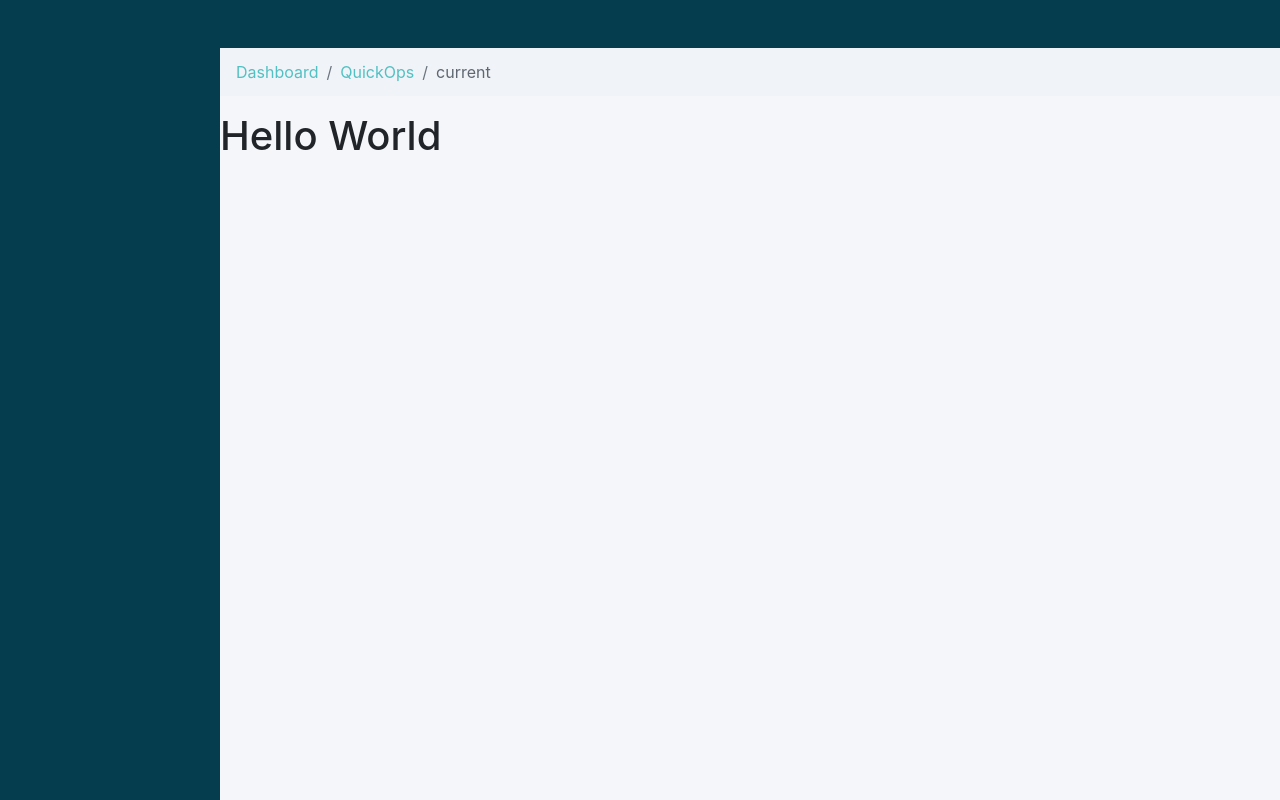
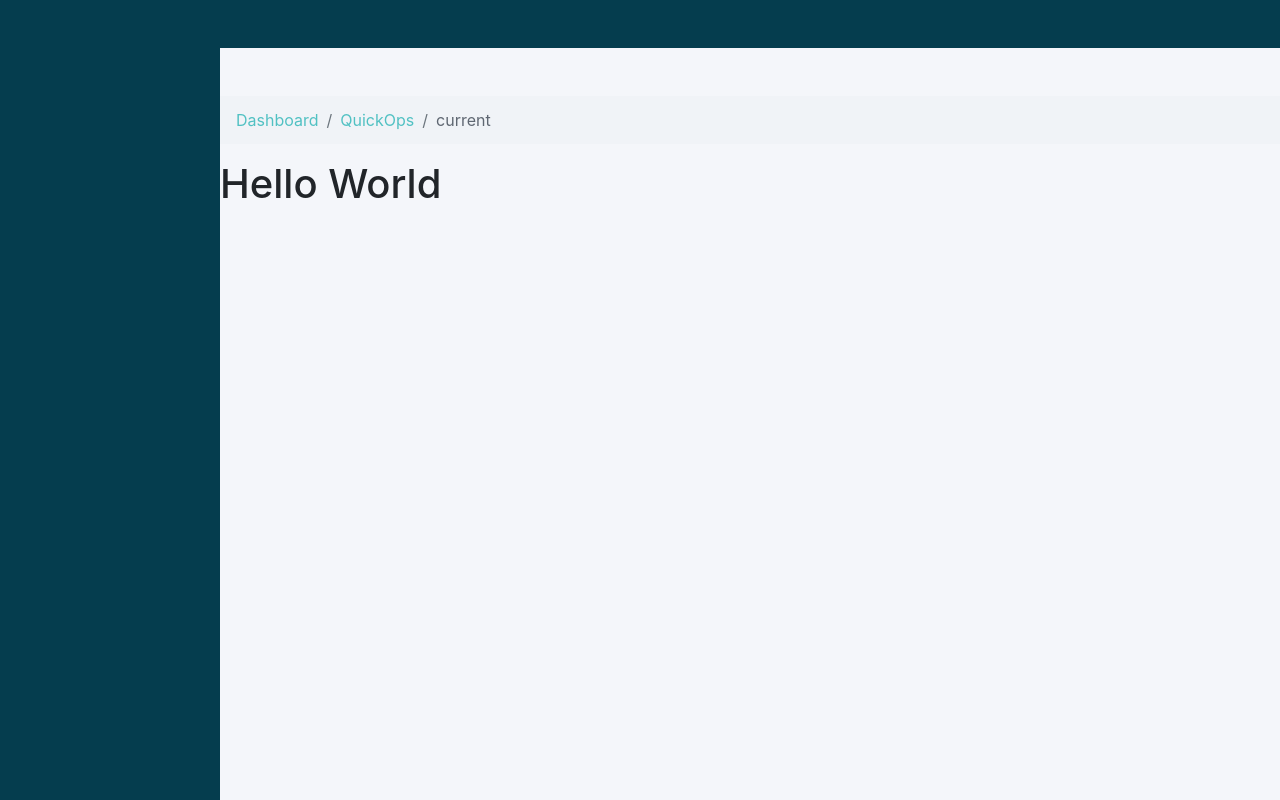
Before and after one commit to elissonalvesilva/interview-hotmart, a React app: page / in a window 1280 px wide. Built offline with nearby package versions, Linux system fonts and the light colour scheme.

Commit message:
refactor: change style container and add wrapper

```diff
--- a/src/components/layout/Container.js
+++ b/src/components/layout/Container.js
@@ -1,7 +1,7 @@
 import React from 'react';
 
 function Container({ children }) {
-  return <div className="app-container">{children}</div>;
+  return <main className="container-app container wrapper">{children}</main>;
 }
 
 export default Container;
--- a/src/scss/components/_container.scss
+++ b/src/scss/components/_container.scss
@@ -1,4 +1,9 @@
-.app-container {
-  display: block;
-  margin-left: $sidemenu-width;
+.container-app {
+  padding: 0;
+  padding-top: $head-height;
+
+  &.wrapper {
+    float: right;
+    max-width: calc(100% - 220px);
+  }
 }
```
